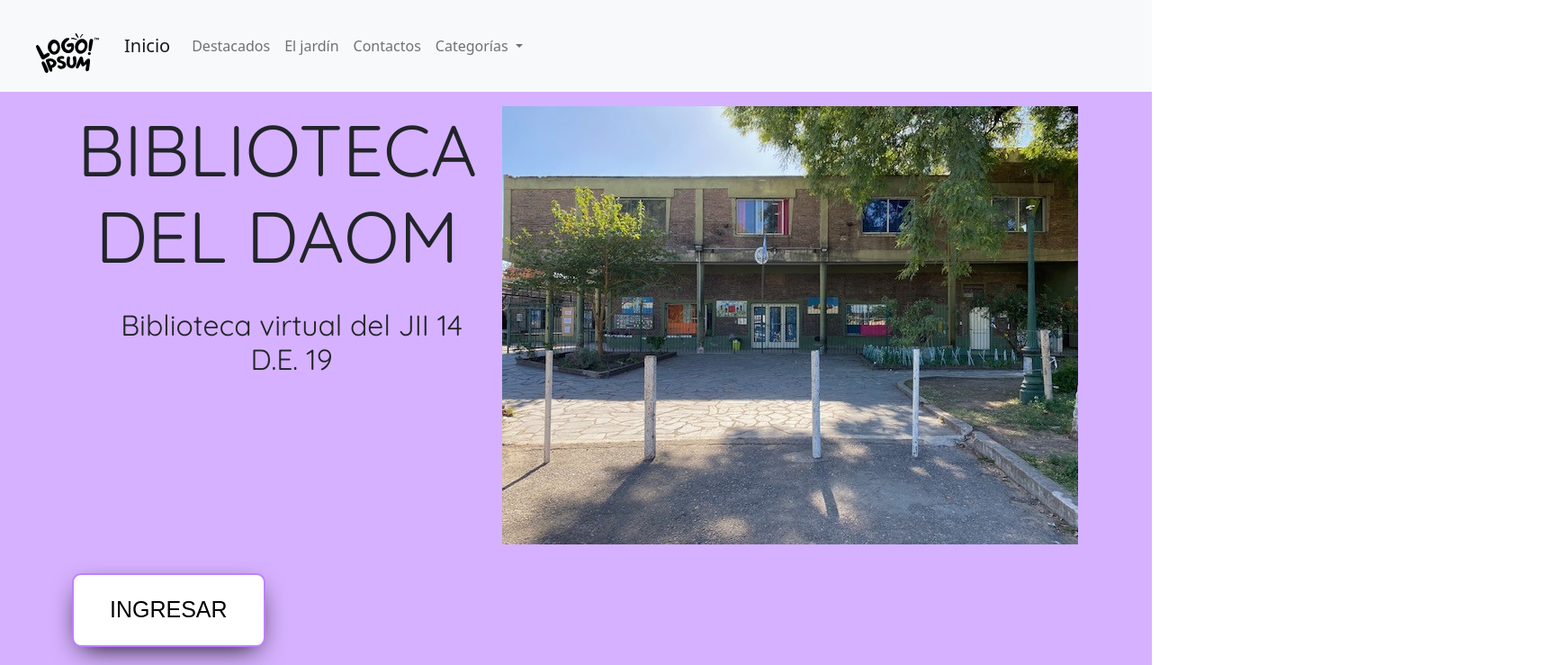
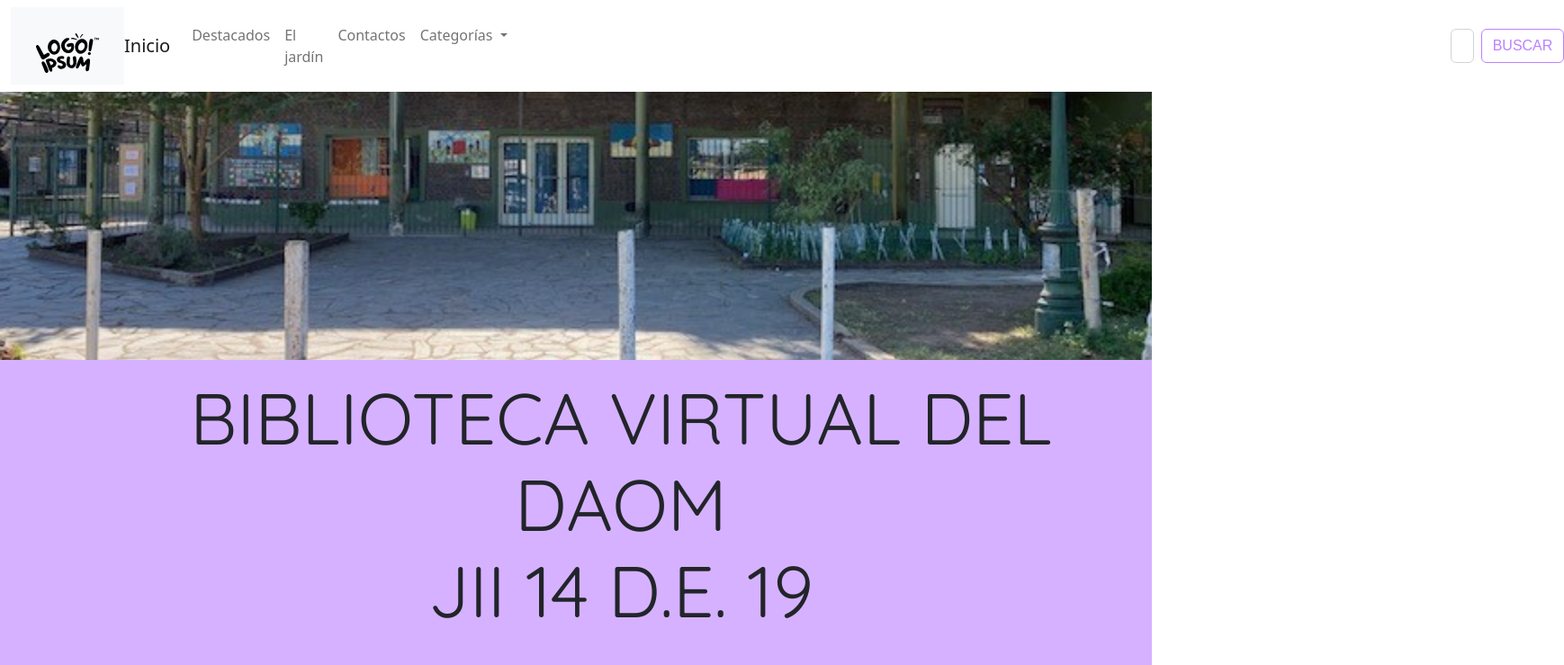
Before and after one commit to valencaravello/entregacoder, a website: page index.html in a window 1280 px wide. Shown: the top 739 px of the page at 90% size, 1738 px wide, since content can reach past the window. Drawn offline with nearby package versions, Linux system fonts and the light colour scheme.

Commit message:
nueva navbar

```diff
--- a/CSS/estilos.css
+++ b/CSS/estilos.css
@@ -13,6 +13,11 @@ header {
   position: sticky;
   top: 0%;
   z-index: 2%;
+  background-image: url("../imagenes/jardin.jpg");
+  height: 400px;
+  background-position: center;
+  background-size: cover;
+  background-repeat: no-repeat;
 }
 
 .titulo {
@@ -35,28 +40,14 @@ h2 {
   border-radius: 10px;
   font-family: "sand", sans-serif;
   font-size: 25px;
+  color: #000000;
   box-shadow: 0 10px 30px -10px black;
   background-color: #ffffff;
-  color: #000000;
   cursor: pointer;
   font-size: 25px;
   text-transform: uppercase;
   padding: 20px 40px;
   position: relative;
-  overflow: hidden;
-  transition: all 0.5s;
-}
-
-.botoningresar:before {
-  content: "";
-  position: absolute;
-  top: 0;
-  left: 0;
-  height: 0%;
-  width: 100%;
-  background-color: #ffff;
-  z-index: -1;
-  border-radius: 0 0 50% 50%;
   transition: all 0.5s;
 }
 
@@ -118,6 +109,32 @@ footer {
   grid-area: footer;
 }
 
-.card-img-h {
-  height: 300px;
+.col {
+  background-color: #d6b1ff;
+  padding-left: 7rem;
+  margin-bottom: 0rem;
 }
+
+.d-flex {
+  margin-left: 65rem;
+}
+
+.navbar {
+  position: sticky;
+  background-color: #ffff;
+}
+
+.btn-outline-success {
+  background-color: #ffff;
+  border-color: #bc81ff;
+  color: #bc81ff;
+  font-family: sans-serif;
+}
+
+@media (min-width: 768px) {
+  body {
+    header {
+      height: 400px;
+    }
+  }
+}
--- /dev/null
+++ b/SCSS/_mq.scss
@@ -0,0 +1,7 @@
+@media (min-width: 768px) {
+  body {
+    header {
+      height: 400px;
+    }
+  }
+}
--- a/SCSS/_navbar.scss
+++ b/SCSS/_navbar.scss
@@ -9,3 +9,15 @@ header {
   top: 0%;
   z-index: 2%;
 }
+
+.navbar {
+  position: sticky;
+  background-color: #ffff;
+}
+
+.btn-outline-success {
+  background-color: #ffff;
+  border-color: #bc81ff;
+  color: #bc81ff;
+  font-family: sans-serif;
+}
--- a/index.html
+++ b/index.html
@@ -27,7 +27,10 @@
   <body>
     <div class="grid-container">
     <header>
-      <nav class="navbar navbar-expand-lg bg-light">
+
+      <!--NAVBAR-->
+
+      <nav class="navbar navbar-expand-lg bg-body-tertiary">
         <div class="container-fluid">
           <nav class="navbar bg-light">
             <div class="container">
@@ -63,24 +66,27 @@
                   <li><a class="dropdown-item" href="#">NO FICCIÓN</a></li>
                   <li><a class="dropdown-item" href="#">HISTORIETA</a></li>
                   <li><a class="dropdown-item" href="#">LIBRO ÁLBUM</a></li>
-                </ul>
+          </ul>
               </li>
             </ul>
+            <form class="d-flex" role="search">
+              <input class="form-control me-2" type="search" placeholder="Search" aria-label="Search">
+              <button class="btn btn-outline-success" type="submit">BUSCAR</button>
+            </form>
           </div>
         </div>
       </nav>
+      <div>
     </header>
     <main>
       <section>
         <div class="container text-center">
           <div class="row">
             <div class="col">
-          <h1 class="titulo">BIBLIOTECA DEL DAOM </h1>
-        <BR><H2>Biblioteca virtual del JII 14 D.E. 19</H2></BR>
+          <h1 class="titulo">BIBLIOTECA VIRTUAL DEL DAOM <br> JII 14 D.E. 19 </h1><br>
+
             </div>
-            <div class="col">
-          <img src="./imagenes/jardin.jpg" alt="fotojardin" class="img-flid w-500 d-none d-sm-block">
-            </div>
+
           </div>
     </section>
   <section>
```
Also changed, not shown: pages/Destacados.html (+1 -1 lines), CSS/Style.css, 1 other file.
